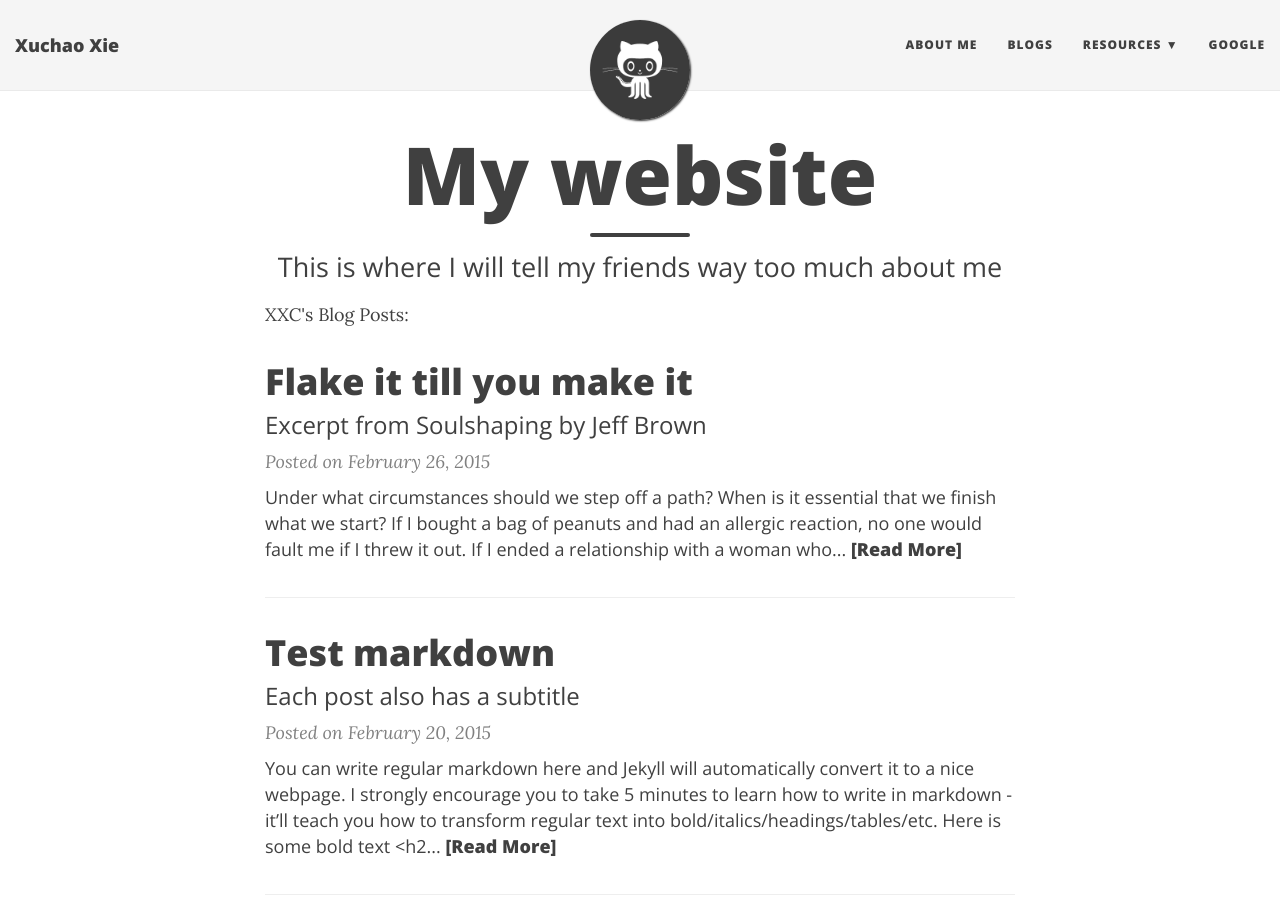
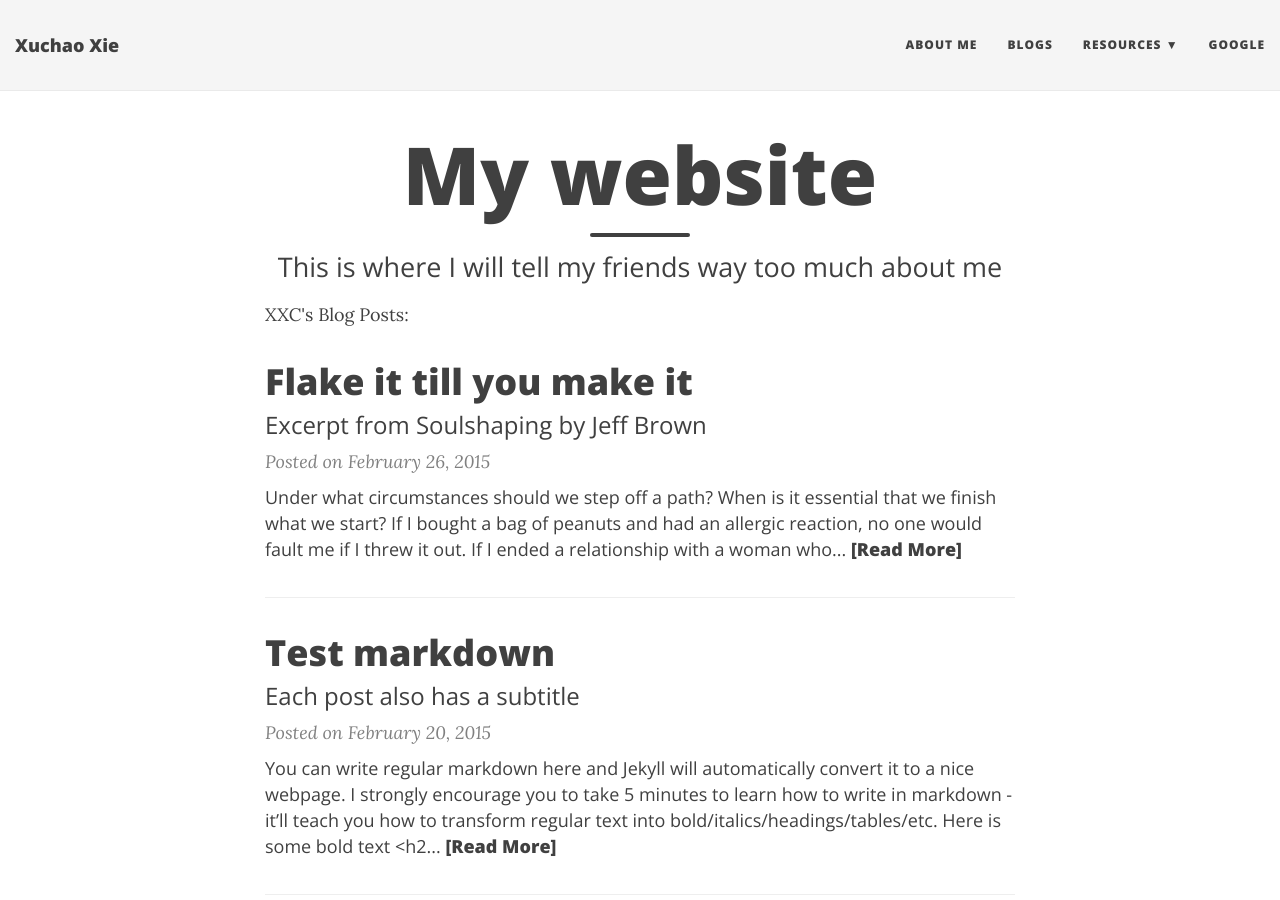
Before and after one commit to xiexuchao/xiexuchao.github.io, a Jekyll site: the page built from index.html, in a window 1280 px wide and 900 px high. Built offline with Jekyll 4.4.1, drawn with Linux system fonts in a browser that asks for light colours; nearby versions of some CDN libraries; the list of posts is cut into pages by our own code.

Commit message:
Update _config.yml

```diff
--- a/_config.yml
+++ b/_config.yml
@@ -92,8 +92,7 @@ defaults:
     scope:
       path: "" # all files
     values:
-      layout: "page"
-      show-avatar: true
+      layout: "default"
 
 # Exclude these files from production site
 exclude:
```
